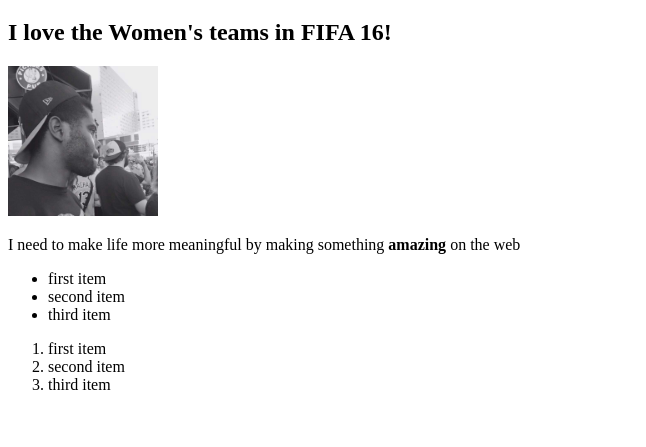
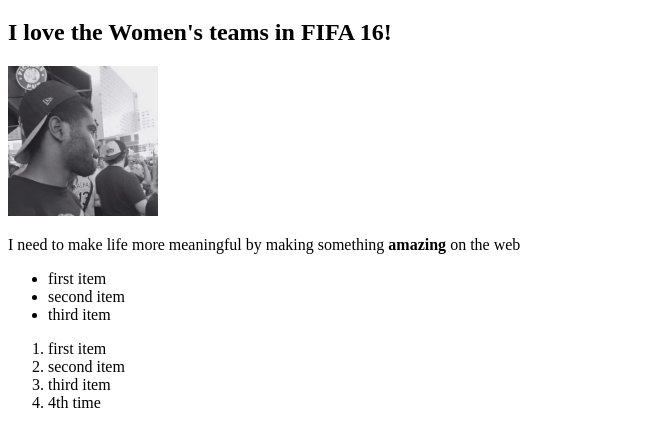
Before and after one commit to kwekuofficial/mybeta-project, a plain HTML site: page index.html in a window 1280 px wide. Shown: the part 61-508 px from the top of the page, without its empty margins (0-646 px from the left). Drawn offline with Linux system fonts and the light colour scheme.

Commit message:
added 4th list

```diff
--- a/index.html
+++ b/index.html
@@ -17,6 +17,7 @@
   <li>first item</li>
   <li>second item</li>
   <li>third item</li>
+  <li>4th time</li>
 </ol>
 </body>
 </html>
```
